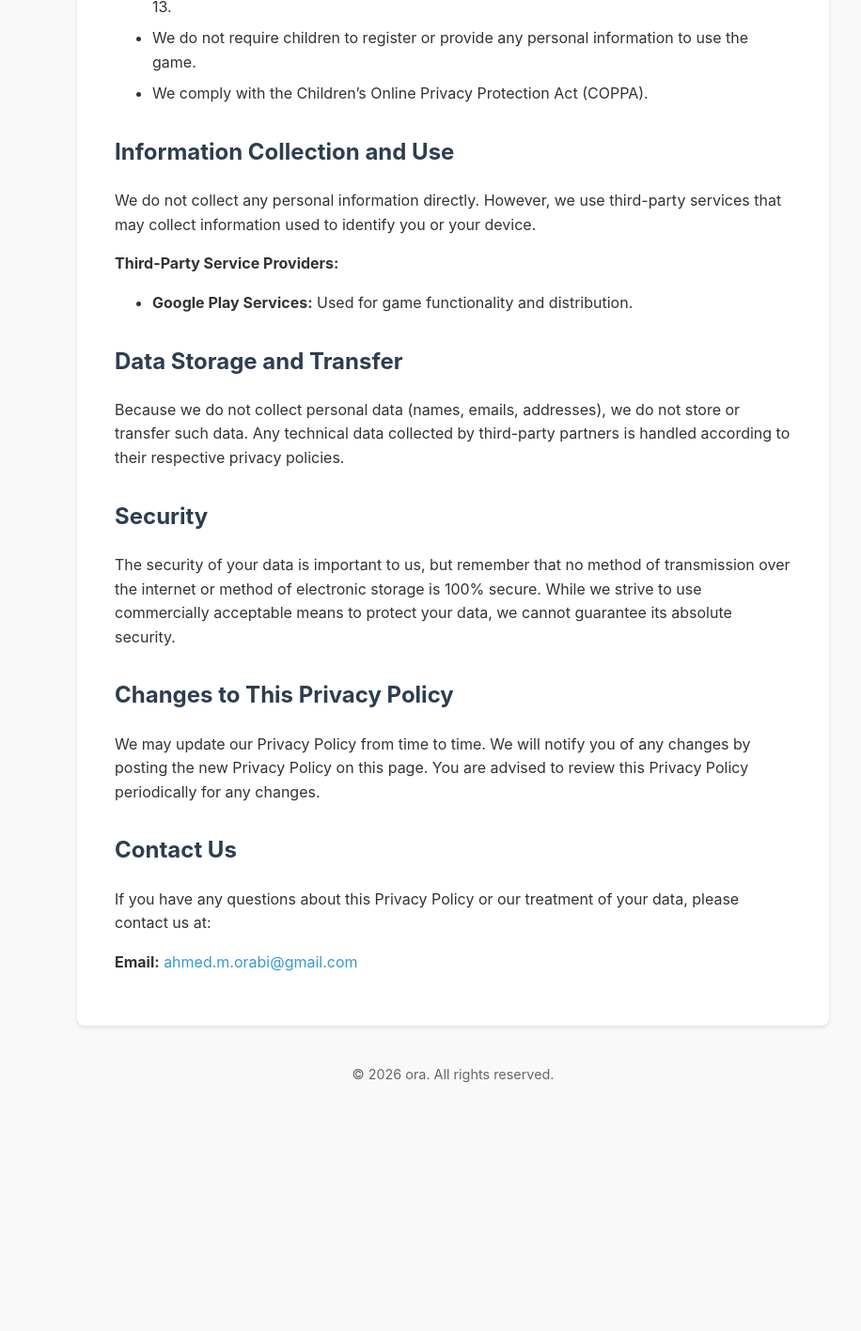
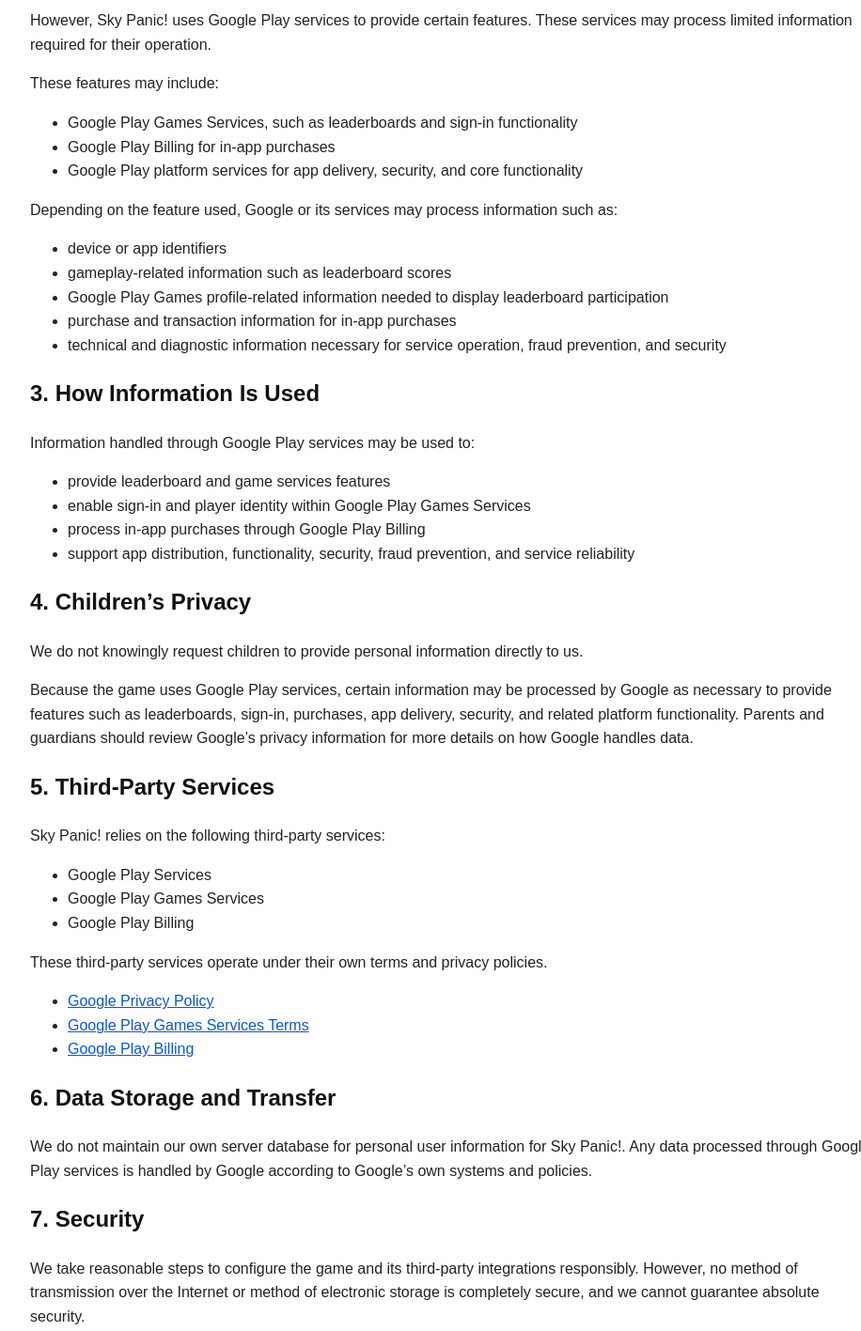
Before and after one commit to aoraoraor/skypanic-privacy-policy, a plain HTML site: page index.html in a window 1280 px wide. Shown: the part 471-1888 px from the top of the page at 94% size, without its empty margins (158-1074 px from the left). Before the commit the page ends 1647 px from the top, so only its background shows below. Drawn offline with Linux system fonts and the light colour scheme.

Commit message:
updating to include billing

```diff
--- a/index.html
+++ b/index.html
@@ -1,123 +1,147 @@
 <!DOCTYPE html>
 <html lang="en">
 <head>
-    <meta charset="UTF-8">
-    <meta name="viewport" content="width=device-width, initial-scale=1.0">
+  <meta charset="UTF-8" />
+  <meta name="viewport" content="width=device-width, initial-scale=1.0" />
   <title>Privacy Policy - Sky Panic!</title>
   <style>
     body {
-            font-family: -apple-system, BlinkMacSystemFont, "Segoe UI", Roboto, Helvetica, Arial, sans-serif;
+      font-family: Arial, sans-serif;
       line-height: 1.6;
-            color: #333;
-            max-width: 800px;
-            margin: 0 auto;
-            padding: 20px;
-            background-color: #f9f9f9;
+      max-width: 900px;
+      margin: 40px auto;
+      padding: 0 20px;
+      color: #222;
     }
-        .container {
-            background-color: #fff;
-            padding: 40px;
-            border-radius: 8px;
-            box-shadow: 0 2px 4px rgba(0,0,0,0.1);
-        }
-        h1 {
-            color: #2c3e50;
-            border-bottom: 2px solid #eee;
-            padding-bottom: 10px;
-        }
-        h2 {
-            color: #2c3e50;
-            margin-top: 30px;
-        }
-        p {
-            margin-bottom: 15px;
-        }
-        ul {
-            margin-bottom: 15px;
-        }
-        li {
-            margin-bottom: 8px;
-        }
-        .footer {
-            margin-top: 40px;
-            font-size: 0.9em;
-            color: #666;
-            text-align: center;
+    h1, h2 {
+      color: #111;
     }
     a {
-            color: #3498db;
-            text-decoration: none;
-        }
-        a:hover {
-            text-decoration: underline;
+      color: #0b57d0;
     }
   </style>
 </head>
 <body>
-
-<div class="container">
   <h1>Privacy Policy for Sky Panic!</h1>
-    <p><strong>Effective Date:</strong> 27-March-2026</p>
+  <p><strong>Effective Date:</strong> March 27, 2026</p>
 
   <p>
-        <strong>ora</strong> ("we," "us," or "our") operates the <strong>Sky Panic!</strong> mobile application (the "Service").
-        This page informs you of our policies regarding the collection, use, and disclosure of personal data when you
-        use our Service and the choices you have associated with that data.
+    Sky Panic! is operated by Ahmed Orabi ("we," "us," or "our").
+    This Privacy Policy explains how information may be handled when you use the Sky Panic! mobile game (the "Service").
   </p>
 
-    <h2>Children's Privacy (COPPA Compliance)</h2>
+  <h2>1. Audience</h2>
   <p>
-        Our Service is intended for audiences of all ages, including children under the age of 13.
-        We are committed to protecting the privacy of children who use our Service.
+    Sky Panic! is intended for a general audience, including children.
+    We do not require users to create a separate account with us in order to play the game.
+  </p>
+
+  <h2>2. Information We Collect</h2>
+  <p>
+    We do not directly collect personal information such as your name, email address, home address, or phone number through the game itself.
+  </p>
+
+  <p>
+    However, Sky Panic! uses Google Play services to provide certain features. These services may process limited information required for their operation.
+  </p>
+
+  <p>These features may include:</p>
+  <ul>
+    <li>Google Play Games Services, such as leaderboards and sign-in functionality</li>
+    <li>Google Play Billing for in-app purchases</li>
+    <li>Google Play platform services for app delivery, security, and core functionality</li>
+  </ul>
+
+  <p>
+    Depending on the feature used, Google or its services may process information such as:
   </p>
   <ul>
-        <li>We do not knowingly collect personally identifiable information (PII) from children under 13.</li>
-        <li>We do not require children to register or provide any personal information to use the game.</li>
-        <li>We comply with the Children’s Online Privacy Protection Act (COPPA).</li>
+    <li>device or app identifiers</li>
+    <li>gameplay-related information such as leaderboard scores</li>
+    <li>Google Play Games profile-related information needed to display leaderboard participation</li>
+    <li>purchase and transaction information for in-app purchases</li>
+    <li>technical and diagnostic information necessary for service operation, fraud prevention, and security</li>
   </ul>
 
-    <h2>Information Collection and Use</h2>
+  <h2>3. How Information Is Used</h2>
   <p>
-        We do not collect any personal information directly. However, we use third-party services that may
-        collect information used to identify you or your device.
+    Information handled through Google Play services may be used to:
   </p>
-    <p><strong>Third-Party Service Providers:</strong></p>
   <ul>
-        <li><strong>Google Play Services:</strong> Used for game functionality and distribution.</li>
+    <li>provide leaderboard and game services features</li>
+    <li>enable sign-in and player identity within Google Play Games Services</li>
+    <li>process in-app purchases through Google Play Billing</li>
+    <li>support app distribution, functionality, security, fraud prevention, and service reliability</li>
   </ul>
 
-    <h2>Data Storage and Transfer</h2>
+  <h2>4. Children’s Privacy</h2>
   <p>
-        Because we do not collect personal data (names, emails, addresses), we do not store or transfer such data.
-        Any technical data collected by third-party partners is handled according to their respective privacy policies.
+    We do not knowingly request children to provide personal information directly to us.
   </p>
 
-    <h2>Security</h2>
   <p>
-        The security of your data is important to us, but remember that no method of transmission over the
-        internet or method of electronic storage is 100% secure. While we strive to use commercially acceptable
-        means to protect your data, we cannot guarantee its absolute security.
+    Because the game uses Google Play services, certain information may be processed by Google as necessary to provide features such as leaderboards, sign-in, purchases, app delivery, security, and related platform functionality.
+    Parents and guardians should review Google’s privacy information for more details on how Google handles data.
   </p>
 
-    <h2>Changes to This Privacy Policy</h2>
+  <h2>5. Third-Party Services</h2>
   <p>
-        We may update our Privacy Policy from time to time. We will notify you of any changes by posting
-        the new Privacy Policy on this page. You are advised to review this Privacy Policy periodically
-        for any changes.
+    Sky Panic! relies on the following third-party services:
+  </p>
+  <ul>
+    <li>Google Play Services</li>
+    <li>Google Play Games Services</li>
+    <li>Google Play Billing</li>
+  </ul>
+
+  <p>
+    These third-party services operate under their own terms and privacy policies.
   </p>
 
-    <h2>Contact Us</h2>
+  <ul>
+    <li>
+      <a href="https://policies.google.com/privacy" target="_blank" rel="noopener noreferrer">
+        Google Privacy Policy
+      </a>
+    </li>
+    <li>
+      <a href="https://developers.google.com/games/services/terms" target="_blank" rel="noopener noreferrer">
+        Google Play Games Services Terms
+      </a>
+    </li>
+    <li>
+      <a href="https://developer.android.com/google/play/billing" target="_blank" rel="noopener noreferrer">
+        Google Play Billing
+      </a>
+    </li>
+  </ul>
+
+  <h2>6. Data Storage and Transfer</h2>
   <p>
-        If you have any questions about this Privacy Policy or our treatment of your data, please contact us at:
+    We do not maintain our own server database for personal user information for Sky Panic!.
+    Any data processed through Google Play services is handled by Google according to Google’s own systems and policies.
   </p>
+
+  <h2>7. Security</h2>
   <p>
-        <strong>Email:</strong> <a href="mailto:ahmed.m.orabi@gmail.com">ahmed.m.orabi@gmail.com</a>
+    We take reasonable steps to configure the game and its third-party integrations responsibly.
+    However, no method of transmission over the Internet or method of electronic storage is completely secure, and we cannot guarantee absolute security.
   </p>
-</div>
 
-<div class="footer">
-    &copy; 2026 ora. All rights reserved.
-</div>
+  <h2>8. Changes to This Privacy Policy</h2>
+  <p>
+    We may update this Privacy Policy from time to time.
+    Any changes will be posted on this page with an updated effective date.
+  </p>
 
+  <h2>9. Contact Us</h2>
+  <p>
+    If you have any questions about this Privacy Policy, you may contact us at:
+  </p>
+
+  <p>
+    Ahmed Orabi<br />
+    Email: <a href="mailto:ahmed.m.orabi@gmail.com">ahmed.m.orabi@gmail.com</a>
+  </p>
 </body>
 </html>
```
Lines whose indentation alone changed are shown as unchanged.
